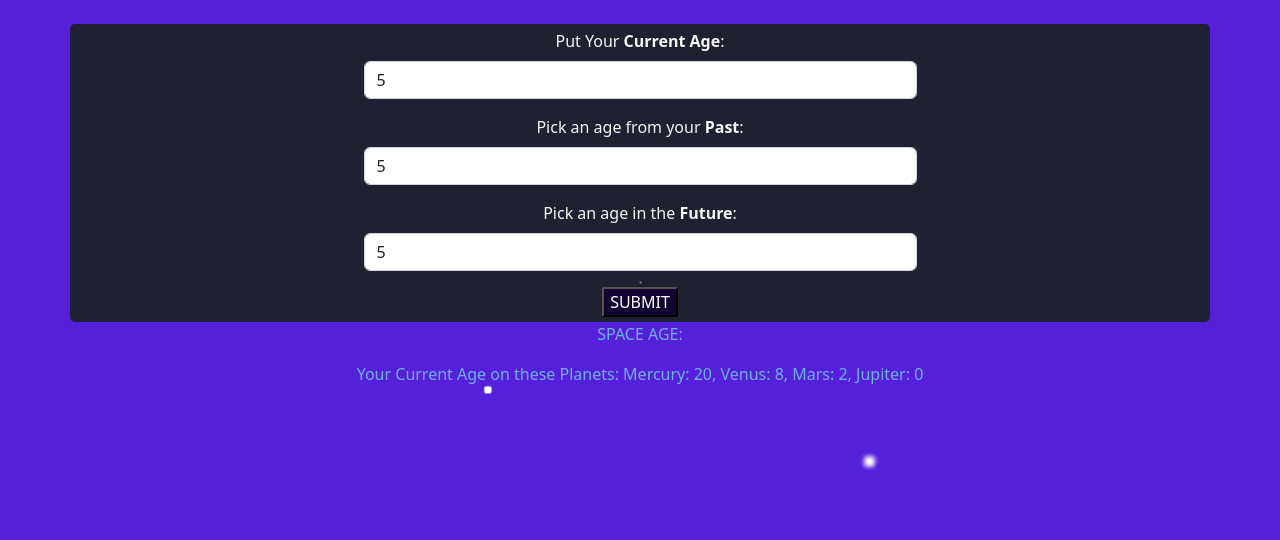
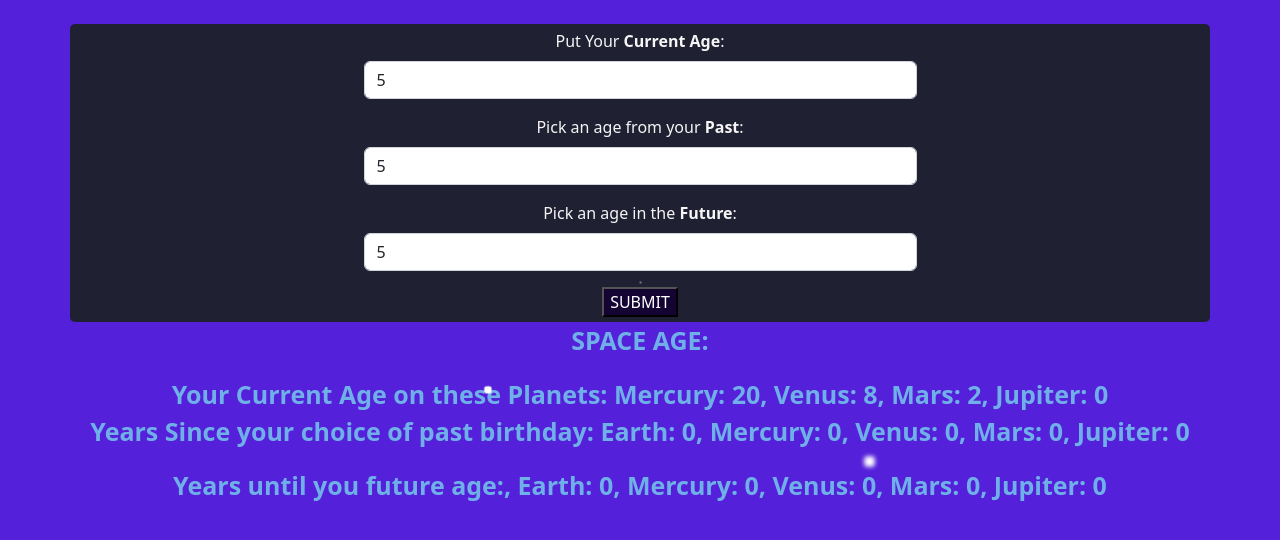
Before and after one commit to MonBoza/Super-Galactic-Age, a website built with webpack: page src/index.html in a window 1280 px wide. Both pictures are taken after typing "5", "5", "5" into the empty fields and a click on the button "SUBMIT". Shown: the part 118-658 px from the top of the page. Built offline with nearby package versions, Linux system fonts and the light colour scheme.

Commit message:
UI functionality updated

```diff
--- a/src/css/styles.css
+++ b/src/css/styles.css
@@ -13,6 +13,12 @@ body:hover {
 #btn{
     background-color: #140433;
     color:#ffffff
+}
+
+div#output{
+    text-align: center;
+    font-weight: bold;
+    font-size: 25px;
 }
 
 
--- a/src/index.html
+++ b/src/index.html
@@ -33,7 +33,7 @@
 </div>
   <div id="output">
     <p>SPACE AGE:</p>
-    <p id="results"></p>
+    <p id="current-results"></p>
   </div>
 
 </body>
--- a/src/js/index.js
+++ b/src/js/index.js
@@ -10,8 +10,16 @@ function handleAgeForm(event) {
     const futureAge = document.querySelector("input[name='futureAge']").value;
     let newAge = new EarthAge2(currentAge, pastAge, futureAge);
     let current = "Mercury: " + newAge.mercuryAge() + ", " + "Venus: " + newAge.venusAge() + ", " + "Mars: " + newAge.marsAge() + ", " + "Jupiter: " + newAge.jupiterAge();
-    const results = document.getElementById("results");
+    const results = document.getElementById("current-results");
     results.textContent = "Your Current Age on these Planets: " + current;
+    const p1 = document.createElement("p");
+    const past = newAge.sincePastAge();
+    p1.textContent = `Years Since your choice of past birthday: Earth: ${past.earth}, Mercury: ${past.mercury}, Venus: ${past.venus}, Mars: ${past.mars}, Jupiter: ${past.jupiter}`;
+    results.append(p1);
+    const p2 = document.createElement("p");
+    const future = newAge.untilFutureAge();
+    p2.textContent = `Years until you future age:, Earth: ${future.earth}, Mercury: ${future.mercury}, Venus: ${future.venus}, Mars: ${future.mars}, Jupiter: ${future.jupiter}`;
+    results.append(p2);
 }
 
 window.addEventListener("DOMContentLoaded", function () {
```
